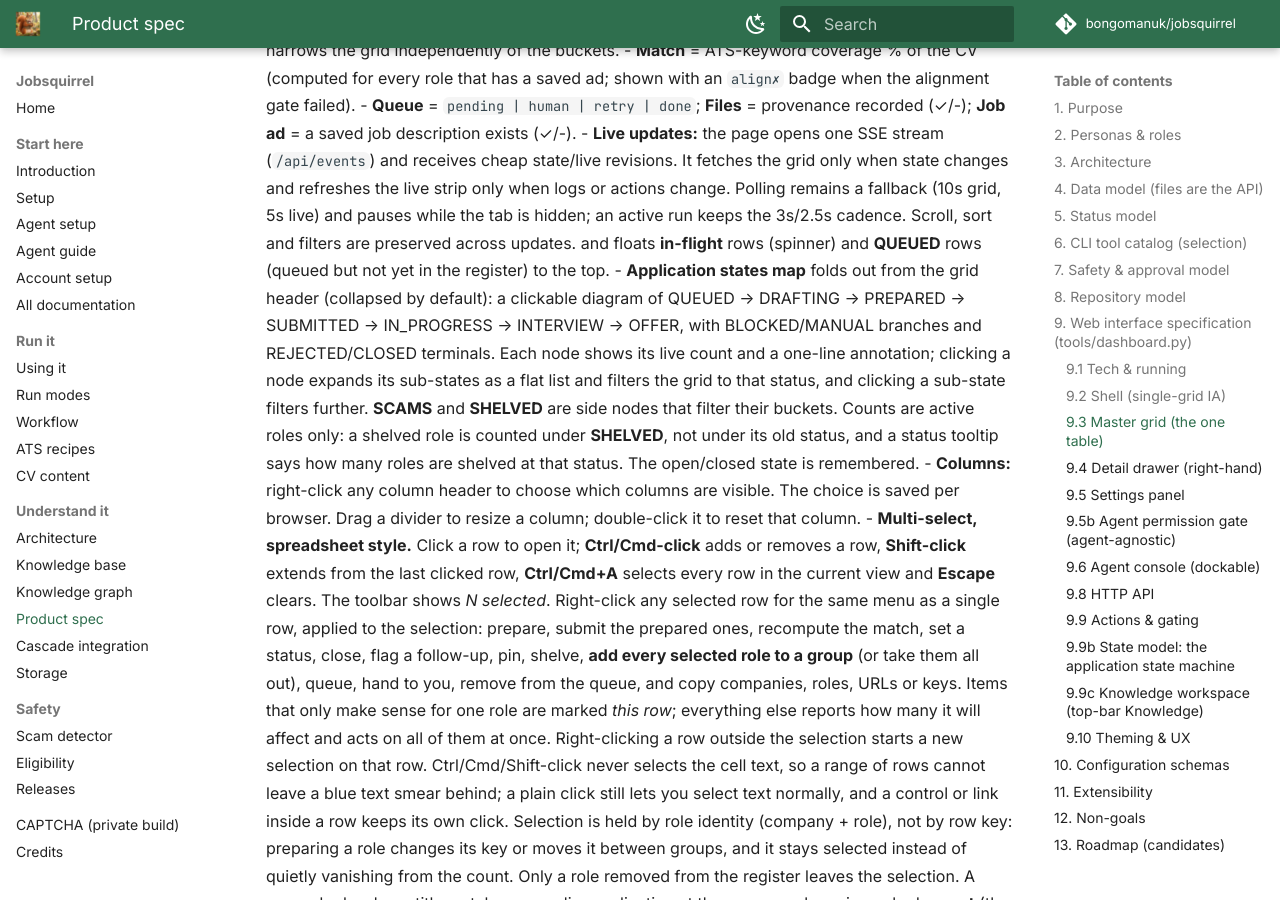
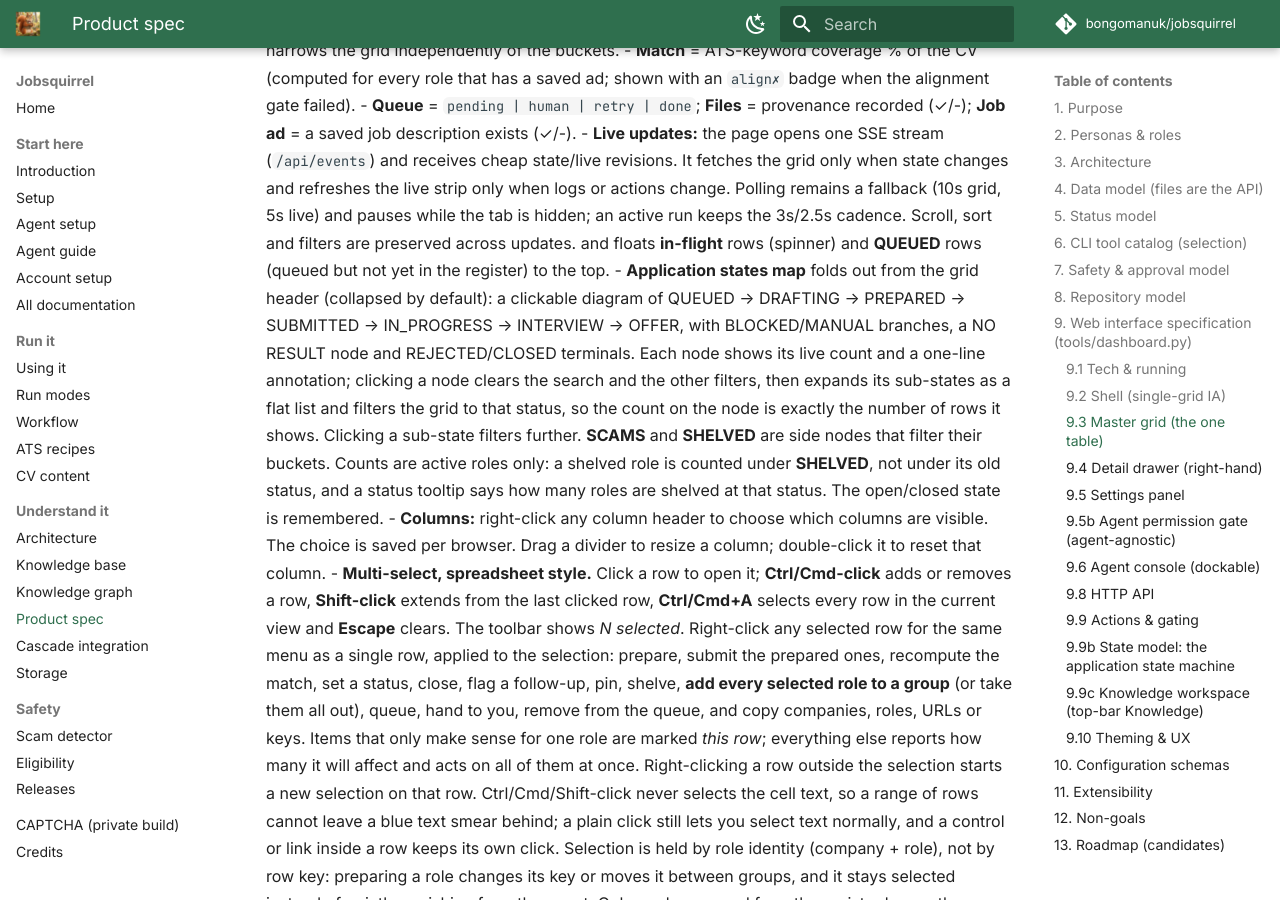
Before and after one commit to bongomanuk/jobsquirrel, an MkDocs documentation site: the page built from docs/PRODUCT-SPEC.md, in a window 1280 px wide and 900 px high, scrolled down 9282 px. Built offline with MkDocs 1.6.1 and Material for MkDocs 9.7.7, drawn with Linux system fonts in a browser that asks for light colours; comment, search, counter and statistics services are not loaded.

Commit message:
Make every state-map count match the rows its node shows
Clicking a state node cleared neither the search nor the group, queue, type,
level, pay, fit or work filters, so a leftover filter could leave the grid with
fewer rows than the node's count. A node is now a whole view: it clears those
filters first, exactly like the bucket chips. Shelved roles are counted and
shown under Shelved only, including a shelved role with a scam signal, and the
sub-state counts and focus chip follow the same rule. NO RESULT gets its own
node, and the node tooltips say what they count.

```diff
--- a/docs/PRODUCT-SPEC.md
+++ b/docs/PRODUCT-SPEC.md
@@ -237,12 +237,13 @@
   and floats **in-flight** rows (spinner) and **QUEUED** rows (queued but not yet in the register) to the top.
 - **Application states map** folds out from the grid header (collapsed by default): a clickable
   diagram of QUEUED → DRAFTING → PREPARED → SUBMITTED → IN_PROGRESS → INTERVIEW → OFFER, with
-  BLOCKED/MANUAL branches and REJECTED/CLOSED terminals. Each node shows its live count and a
-  one-line annotation; clicking a node expands its sub-states as a flat list and filters the grid to
-  that status, and clicking a sub-state filters further. **SCAMS** and **SHELVED** are side nodes that
-  filter their buckets. Counts are active roles only: a shelved role is counted under **SHELVED**,
-  not under its old status, and a status tooltip says how many roles are shelved at that status. The
-  open/closed state is remembered.
+  BLOCKED/MANUAL branches, a NO RESULT node and REJECTED/CLOSED terminals. Each node shows its live
+  count and a one-line annotation; clicking a node clears the search and the other filters, then
+  expands its sub-states as a flat list and filters the grid to that status, so the count on the node
+  is exactly the number of rows it shows. Clicking a sub-state filters further. **SCAMS** and
+  **SHELVED** are side nodes that filter their buckets. Counts are active roles only: a shelved role
+  is counted under **SHELVED**, not under its old status, and a status tooltip says how many roles
+  are shelved at that status. The open/closed state is remembered.
 - **Columns:** right-click any column header to choose which columns are visible. The choice is
   saved per browser. Drag a divider to resize a column; double-click it to reset that column.
 - **Multi-select, spreadsheet style.** Click a row to open it; **Ctrl/Cmd-click** adds or removes a
```
Also changed, not shown: docs/USING-IT.md (+7 -5 lines), 2 other files.
